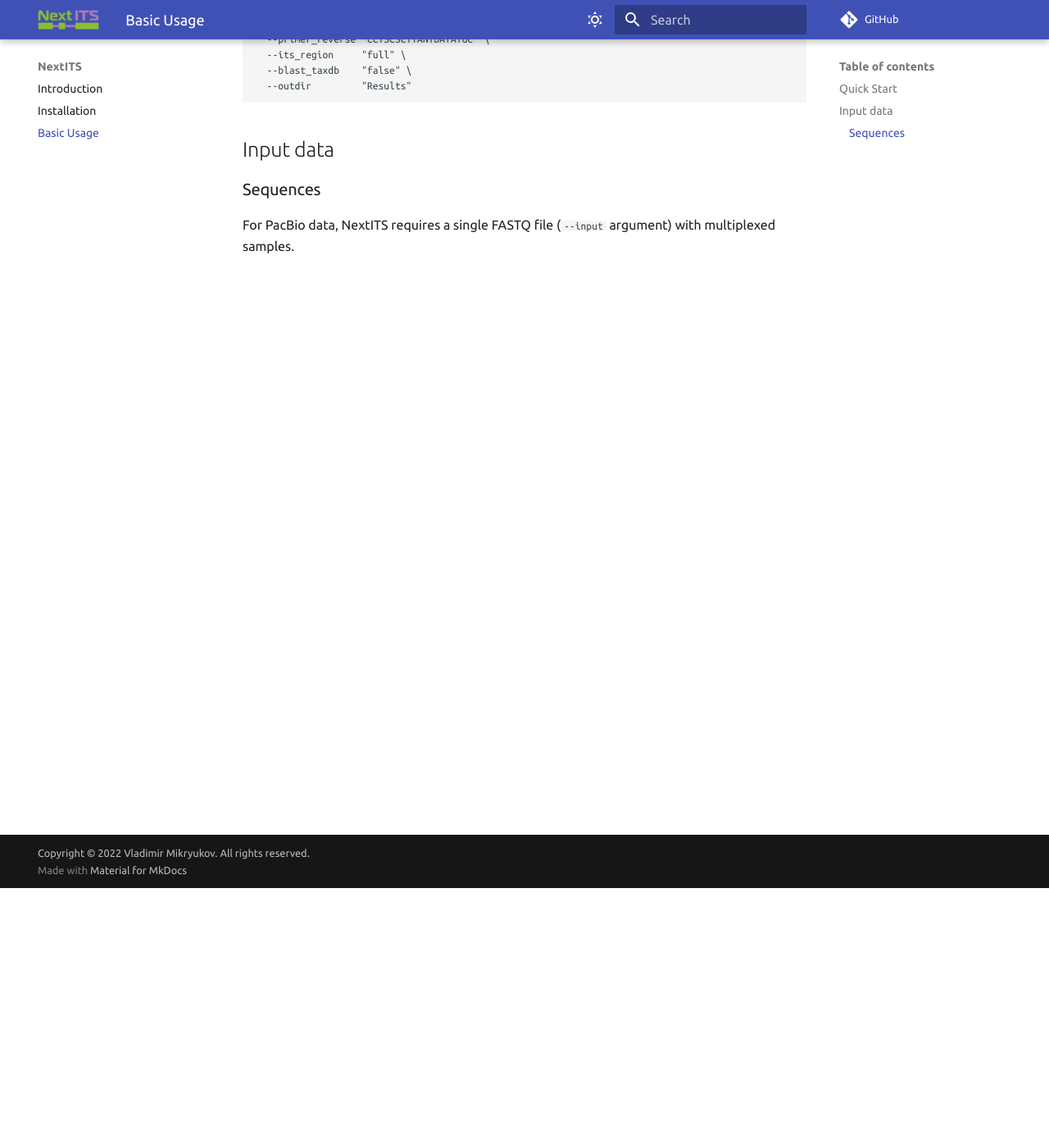
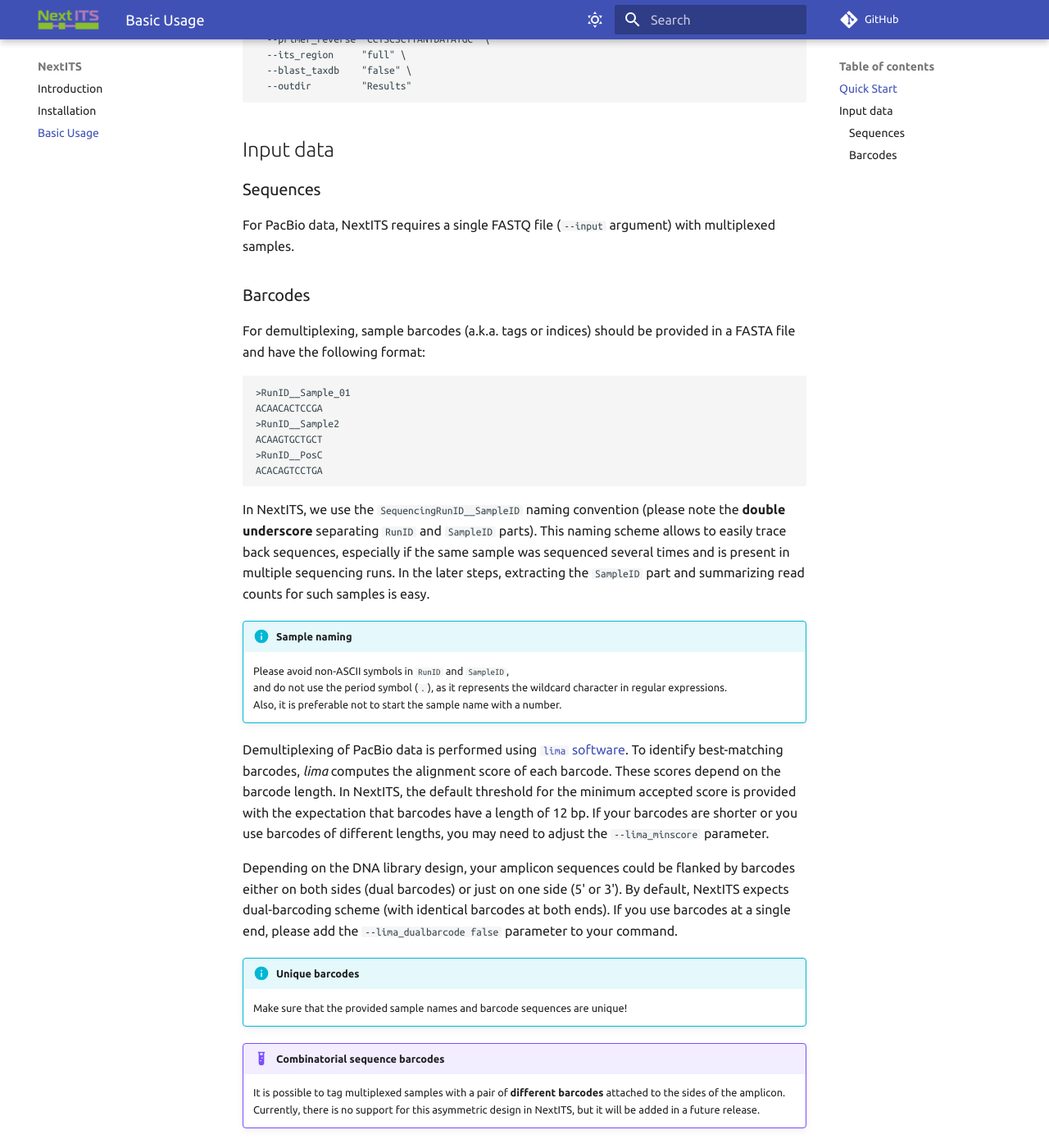
Before and after one commit to Next-ITS/nextits.github.io, an MkDocs documentation site: the page built from docs/usage.md, in a window 1280 px wide and 1400 px high, scrolled down 317 px. Shown: the whole window at 82% size. Built offline with MkDocs 1.6.1 and Material for MkDocs 9.7.7, drawn with Linux system fonts in a browser that asks for light colours; comment, search, counter and statistics services are not loaded.

Commit message:
explain barcodes

````diff
--- a/docs/usage.md
+++ b/docs/usage.md
@@ -26,3 +26,45 @@ nextflow run vmikk/NextITS -r main \
 ### Sequences
 
 For PacBio data, NextITS requires a single FASTQ file (`--input` argument) with multiplexed samples.
+
+### Barcodes
+
+For demultiplexing, sample barcodes (a.k.a. tags or indices) should be provided in a FASTA file
+and have the following format:
+```
+>RunID__Sample_01
+ACAACACTCCGA
+>RunID__Sample2
+ACAAGTGCTGCT
+>RunID__PosC
+ACACAGTCCTGA
+```
+
+In NextITS, we use the `SequencingRunID__SampleID` naming convention
+(please note the **double underscore** separating `RunID` and `SampleID` parts).
+This naming scheme allows to easily trace back sequences, especially if the same sample
+was sequenced several times and is present in multiple sequencing runs.
+In the later steps, extracting the `SampleID` part and summarizing read counts for such samples is easy.
+
+!!! info "Sample naming"
+    Please avoid non-ASCII symbols in `RunID` and `SampleID`,
+    and do not use the period symbol (`.`), as it represents the wildcard character in regular expressions.
+    Also, it is preferable not to start the sample name with a number.
+
+Demultiplexing of PacBio data is performed using [`lima` software](https://lima.how/faq/).
+To identify best-matching barcodes, *lima* computes the alignment score of each barcode.
+These scores depend on the barcode length.
+In NextITS, the default threshold for the minimum accepted score is provided with the expectation that barcodes have a length of 12 bp.
+If your barcodes are shorter or you use barcodes of different lengths, you may need to adjust the `--lima_minscore` parameter.
+
+Depending on the DNA library design, your amplicon sequences could be flanked by barcodes
+either on both sides (dual barcodes) or just on one side (5' or 3').
+By default, NextITS expects dual-barcoding scheme (with identical barcodes at both ends).
+If you use barcodes at a single end, please add the `--lima_dualbarcode false` parameter to your command.
+
+!!! info "Unique barcodes"
+    Make sure that the provided sample names and barcode sequences are unique!
+
+!!! example "Combinatorial sequence barcodes"
+    It is possible to tag multiplexed samples with a pair of **different barcodes** attached to the sides of the amplicon.
+    Currently, there is no support for this asymmetric design in NextITS, but it will be added in a future release.
````
